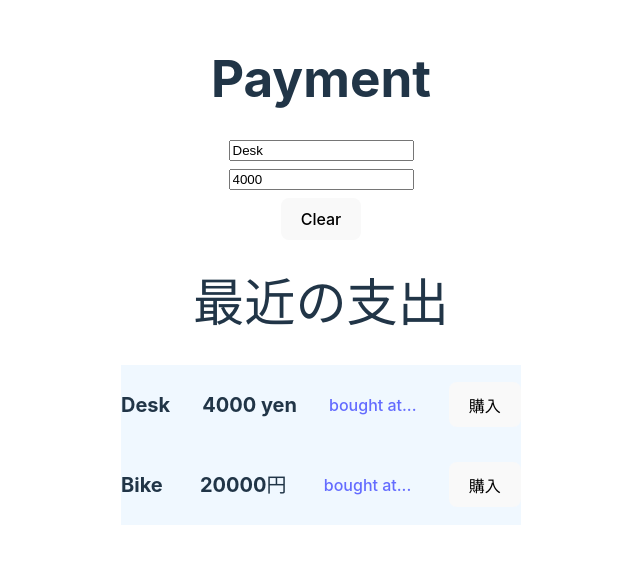
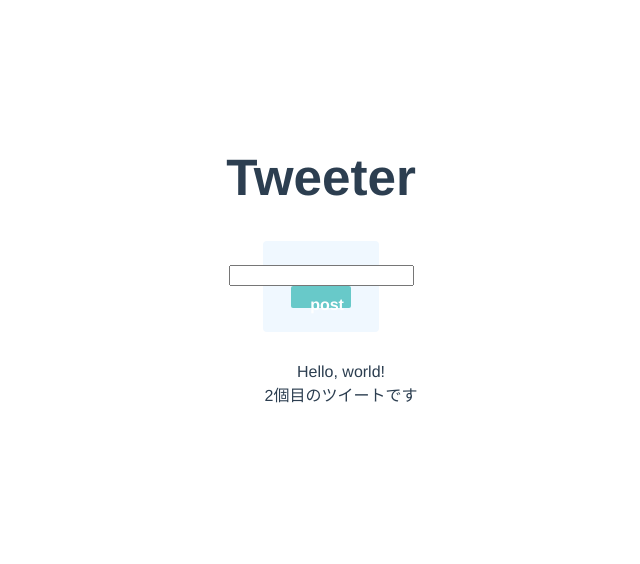
Before and after one commit to yu00212/Vue3, a Vue app: page / in a window 1280 px wide. Shown: the part 130-694 px from the top of the page, without its empty margins (319-959 px from the left). Built offline with nearby package versions, Linux system fonts and the light colour scheme.

Commit message:
add： 静的リスト追加

```diff
--- a/src/App.vue
+++ b/src/App.vue
@@ -1,22 +1,20 @@
 <script setup lang="ts">
-import Payment from './components/Payment.vue'
+// This starter template is using Vue 3 <script setup> SFCs
+// Check out https://v3.vuejs.org/api/sfc-script-setup.html#sfc-script-setup
+// import HelloWorld from './components/HelloWorld.vue'
+import Tweet from './components/Tweet.vue'
 </script>
 
 <template>
-  <Payment />
+  <Tweet></Tweet>
 </template>
 
-<style scoped>
-.logo {
-  height: 6em;
-  padding: 1.5em;
-  will-change: filter;
-  transition: filter 300ms;
-}
-.logo:hover {
-  filter: drop-shadow(0 0 2em #646cffaa);
-}
-.logo.vue:hover {
-  filter: drop-shadow(0 0 2em #42b883aa);
+<style>
+#app {
+  font-family: Avenir, Helvetica, Arial, sans-serif;
+  -webkit-font-smoothing: antialiased;
+  -moz-osx-font-smoothing: grayscale;
+  text-align: center;
+  color: #2c3e50;
 }
 </style>
--- /dev/null
+++ b/src/components/Tweet.vue
@@ -0,0 +1,62 @@
+<script setup lang="ts">
+const tweets = [
+    { id: '0', description: 'Hello, world!' },
+    { id: '1', description: '2個目のツイートです'}
+];
+</script>
+
+<template>
+  <div class="container">
+    <h1>Tweeter</h1>
+    <div class="form-container">
+      <input />
+      <button class="save-button">post</button>
+    </div>
+    <div class="tweet-container">
+      <ul>
+        <li v-for="tweet in tweets" :key="tweet.id" class="tweet-list">
+          <span>{{ tweet.description }}</span>
+        </li>
+      </ul>
+
+    </div>
+  </div>
+</template>
+
+<style scoped>
+.container {
+  display: flex;
+  flex-direction: column;
+  align-items: center;
+}
+
+.form-container {
+  display: flex;
+  flex-direction: column;
+  align-items: center;
+  background-color: aliceblue;
+  padding: 24px 0;
+  width: 60%;
+  margin-bottom: 12px;
+  border-radius: 4px;
+}
+
+.tweet-list {
+  list-style: none;
+}
+
+.tweet-container {
+
+}
+
+button {
+  color: #fff;
+  font-weight: bold;
+  background-color: #68c9c9;
+  border-radius: 2px;
+  border: none;
+  width: 60px;
+  height: 22px;
+}
+
+</style>
```
